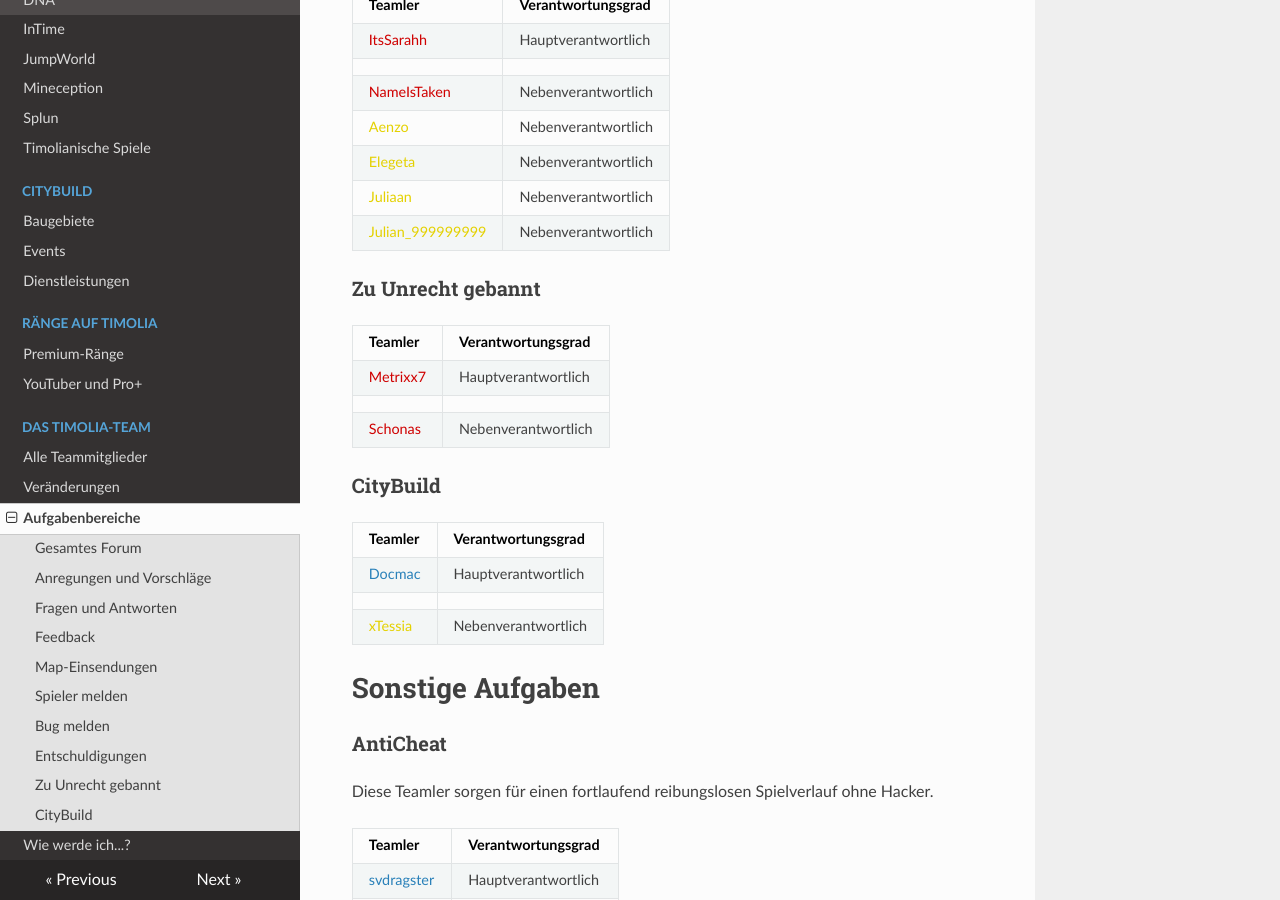
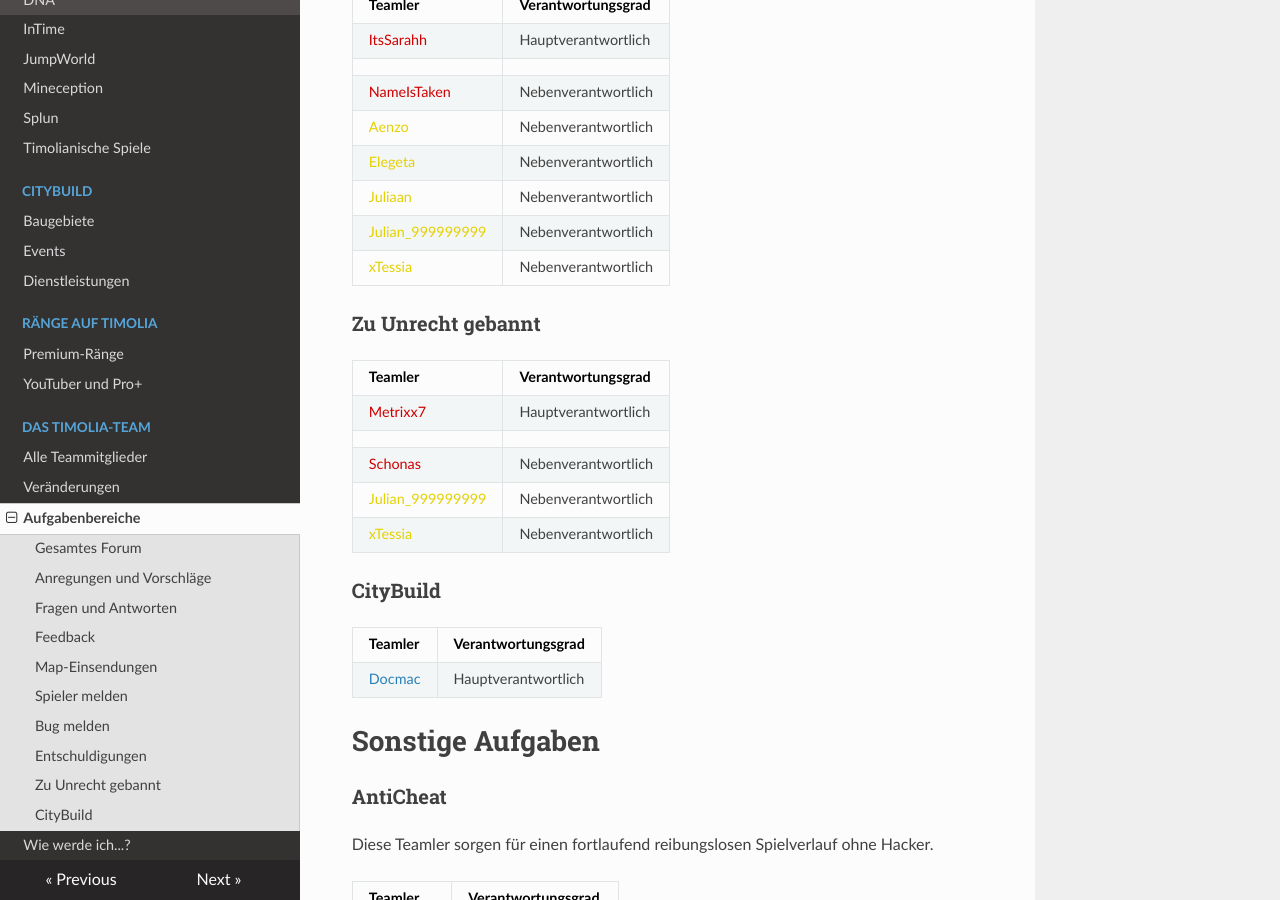
Before and after one commit to TimoliaDE/HowTo, an MkDocs documentation site: the page built from docs/team/responsibilities.md, in a window 1280 px wide and 900 px high, scrolled down 1966 px. Built offline with MkDocs 1.6.1, drawn with Linux system fonts in a browser that asks for light colours; nearby versions of some CDN libraries; old or Windows-style settings are respelled for this version of MkDocs.

Commit message:
Update responsibilities.md

```diff
--- a/docs/team/responsibilities.md
+++ b/docs/team/responsibilities.md
@@ -72,6 +72,7 @@ Die Verantwortlichen für das gesamte Forum kümmern sich sowohl um den Aufbau d
 |<span style="color:#E4D100">Elegeta</span> | Nebenverantwortlich |
 |<span style="color:#E4D100">Juliaan</span> | Nebenverantwortlich |
 |<span style="color:#E4D100">Julian_999999999</span> | Nebenverantwortlich |
+|<span style="color:#E4D100">xTessia</span> | Nebenverantwortlich |
 
 ###<strong>Zu Unrecht gebannt</strong>
 | Teamler | Verantwortungsgrad |
@@ -79,13 +80,13 @@ Die Verantwortlichen für das gesamte Forum kümmern sich sowohl um den Aufbau d
 |<span style="color:#CF0101">Metrixx7</span> | Hauptverantwortlich |
 | | |
 |<span style="color:#CF0101">Schonas</span> | Nebenverantwortlich |
+|<span style="color:#E4D100">Julian_999999999</span> | Nebenverantwortlich |
+|<span style="color:#E4D100">xTessia</span> | Nebenverantwortlich |
 
 ###<strong>CityBuild</strong>
 | Teamler | Verantwortungsgrad |
 | ------ | ------ |
 |<span style="color:#2980b9">Docmac</span> | Hauptverantwortlich |
-| | |
-|<span style="color:#E4D100">xTessia</span> | Nebenverantwortlich |
 
 # Sonstige Aufgaben
 
```
